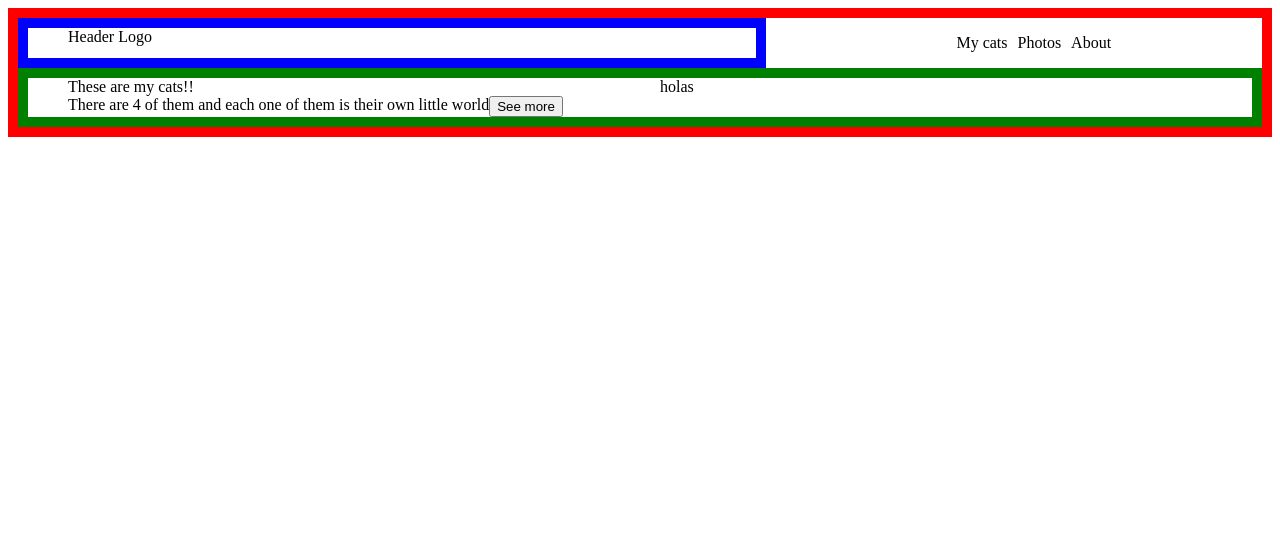
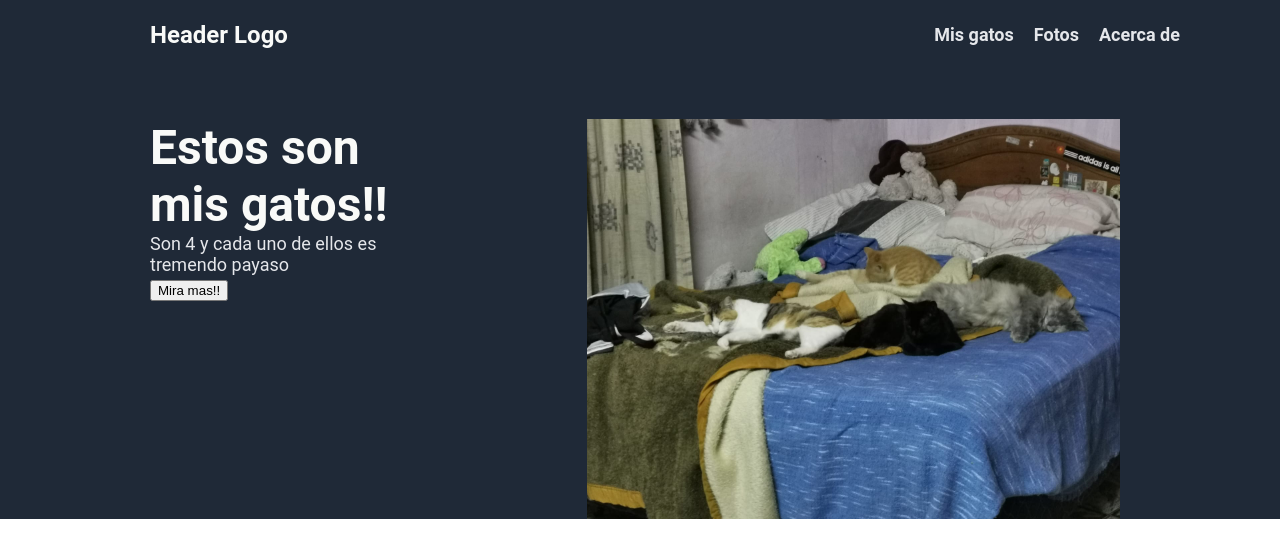
Before and after one commit to Kranskur/landing-page, a plain HTML site: page index.html in a window 1280 px wide. Drawn offline with Linux system fonts and the light colour scheme; a web font is replaced by a local one.

Commit message:
Added image and fixed CSS and HTML containers

```diff
--- a/index.html
+++ b/index.html
@@ -5,27 +5,31 @@
     <link rel="stylesheet" href="style.css">
     <body>
         <div class="container">
-            <div class="logo">Header Logo
+            <div class="header">
+                <div class="logo">Header Logo
+                <ul>
+                    <li>Mis gatos</li>
+                    <li>Fotos</li>
+                    <li>Acerca de</li>
+                </ul>
             </div>
-            <ul>
-                <li>My cats</li>
-                <li>Photos</li>
-                <li>About</li>
-            </ul>
-            <div class="break"></div>
+                <div class="break"></div>
+            </div>
+        <div class="break"></div>
             <div class="hero">
                 <div class="text">
                     <div class="main-text">
-                        These are my cats!!
+                        Estos son mis gatos!!
+                    </div>
+                    <div class="sub-text">
+                        Son 4 y cada uno de ellos es tremendo payaso
                     </div>
                     <div class="break"></div>
-                    <div class="sub-text">
-                        There are 4 of them and each one of them is their own little world
+                    <button>Mira mas!!</button>
+                </div>
+                <div class="hero-two">
+                        <img class="images" src="/images/1bc02ab5-f15a-402e-af2e-0779f2fcac7d.jpg" alt="My cats group">
                     </div>
-                    <button>See more</button>
-                </div>
-                <div class="image">
-                    holas
                 </div>
         </div>
             </div>
--- a/style.css
+++ b/style.css
@@ -1,52 +1,100 @@
 *{
     box-sizing: border-box;
 }
+@font-face{
+    font-family: 'Roboto';
+    src: url(Roboto-Regular.ttf)
+}
+body{
+    font-family: 'Roboto';
+    margin: 0px;
+}
 .container{
-    border: 10px solid red;
     display: flex;
     flex-wrap: wrap;
+    background-color: #1F2937;
 }
 
 .logo{
-    border:10px solid blue;
     display: flex;
     flex-grow: 2;
-    padding-left:40px ;
+    font-size: 24px;
+    color: #F9FAF8;
+    font-weight: bolder;
+    align-items: center;
+    padding-left: 150px;
+}
+.header{
+    display: flex;
+    flex: 1;
+    flex-direction: column;
+    padding-bottom: 50px;
 }
 ul{
     list-style-type: none;
     display: flex;
-    gap: 10px;
+    gap: 20px;
     flex-grow: 1;
-    justify-content: center;
+    justify-content: flex-end;
+    padding-right: 100px;
+}
+li{
+    font-size: 18px;
+    color: #E5E7EB;
 }
 .hero{
-    border: 10px solid green;
     display: flex;
     flex: 1;
-    flex-wrap: wrap;
-    padding-left: 40px;
+
 }
 .break{
     display: flex;
     flex-basis: 100%;
-    height:0;
+    height:0px;
 }
+
 .text{
     display: flex;
+    flex-wrap: wrap;
     flex: 1;
-    flex-wrap: wrap;
+    padding-left: 150px;
+    max-height: 100px;
+
 }
-.image{
-    display: flex;
-    flex: 1;
-}
+
 .main-text{
     display: flex;
+    font-size: 48px;
+    color: #F9FAF8;
+    font-weight: bolder;
+
+
 }
 .sub-text{
     display: flex;
+    font-size: 18px;
+    color: #E5E7EB;
+    padding-bottom: 5px;
 }
 button{
     display: flex;
+    flex-wrap: wrap;
+
 }
+.hero-two{
+    display: flex;
+    flex-grow: 2;
+    justify-content: center;
+    align-items: center;
+    width: 300px;
+    height: 400px;
+
+}
+
+.hero-two img{
+    display: flex;
+    height: 100%;
+
+
+
+}
```
Also changed, not shown: images/1bc02ab5-f15a-402e-af2e-0779f2fcac7d.jpg (added).
